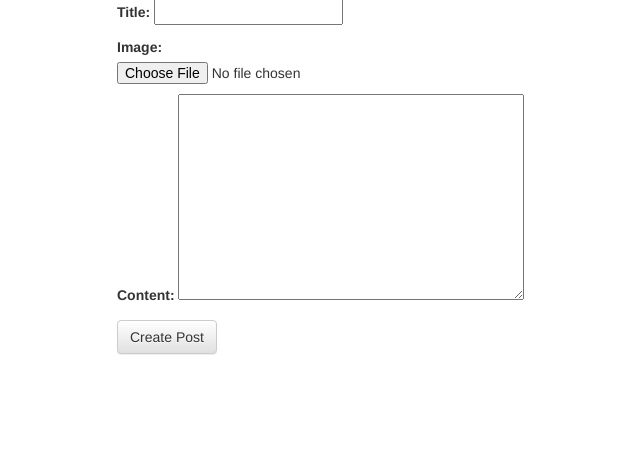
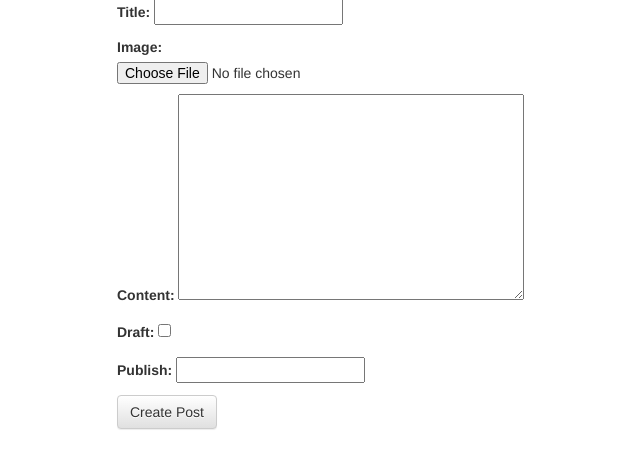
Before and after one commit to rwisecar/django-blog, a Django app: page /posts/create/ in a window 1280 px wide. Shown: the part 71-540 px from the top of the page, without its empty margins (253-893 px from the left). Run offline with Django 3.2, Linux system fonts and the light colour scheme; a user stored in the database is signed in; parts of the project's set-up code (start-up, migrations or seed data) failed here and were passed over; some libraries are stand-ins or nearby versions.

Commit message:
enabling back publishing and draft status

```diff
--- a/src/posts/forms.py
+++ b/src/posts/forms.py
@@ -8,4 +8,6 @@ class PostForm(forms.ModelForm):
             "title",
             "image",
             "content",
+            "draft",
+            "publish",
         ]
--- a/src/posts/models.py
+++ b/src/posts/models.py
@@ -23,6 +23,8 @@ class Post(models.Model):
     height_field = models.IntegerField(default=0)
     width_field = models.IntegerField(default=0)
     content = models.TextField()
+    draft = models.BooleanField(default=False)
+    publish = models.DateField(auto_now=False, auto_now_add=False)
     timestamp = models.DateTimeField(auto_now=False, auto_now_add=True)
     updated = models.DateTimeField(auto_now=True, auto_now_add=False)
 
--- a/src/posts/views.py
+++ b/src/posts/views.py
@@ -1,5 +1,4 @@
 from urllib import quote_plus
-from django.contrib import messages
 from django.core.paginator import Paginator, EmptyPage, PageNotAnInteger
 from django.http import HttpResponse, HttpResponseRedirect
 from django.shortcuts import render, get_object_or_404, redirect
@@ -16,7 +15,6 @@ def post_create(request):
         instance = form.save(commit=False)
         instance.user = request.user
         instance.save()
-        messages.success(request, "Post successfully added.")
         return HttpResponseRedirect(instance.get_absolute_url())
     context = {
         "form": form,
@@ -60,7 +58,6 @@ def post_update(request, slug=None):
     if form.is_valid():
         instance = form.save(commit=False)
         instance.save()
-        messages.success(request, "<a href='#'>Post successfully updated.</a>", extra_tags="html_safe")
         return HttpResponseRedirect(instance.get_absolute_url())
 
     context = {
@@ -75,5 +72,4 @@ def post_delete(request, slug=None):
         raise Http404
     instance = get_object_or_404(Post, slug=slug)
     instance.delete()
-    messages.success(request, "You have successfully deleted your post.")
     return redirect("posts:list")
--- a/src/templates/post_detail.html
+++ b/src/templates/post_detail.html
@@ -8,8 +8,12 @@
 {% block content %}
   <section class="col-sm-6 col-sm-offset-3">
     <h1>{{ title }}
-      <small>{{ instance.timestamp }}</small>
+      <small>{{ instance.publish }}</small>
+      <br />
     </h1>
+    <h4>
+      {% if instance.draft %}<span style="color:red; font-style:italic; font-weight:bold;"> Draft </span>{% endif %}
+    </h4>
     <div class="fb-like" data-href="{{ request.build_absolute_uri }}" data-layout="button" data-action="like" data-size="small" data-show-faces="false" data-share="true"></div>
     {% if instance.image %}
       <img src="{{ instance.image.url }}" class="img-responsive"/>
--- a/src/templates/post_list.html
+++ b/src/templates/post_list.html
@@ -15,7 +15,7 @@
           <div class="caption">
             <h3>
               <a href="{{ obj.get_absolute_url }}">{{ obj.title }}</a>
-              <small>{{ obj.timestamp }}</small>
+              <small>{{ obj.publish }}</small>
             </h3>
             {% if obj.user.get_full_name %}
               <h5>{{ obj.user.get_full_name }}</h5>
```
Also changed, not shown: src/db.sqlite3, src/posts/migrations/0003_auto_20161019_2100.py (added), 4 other files.
